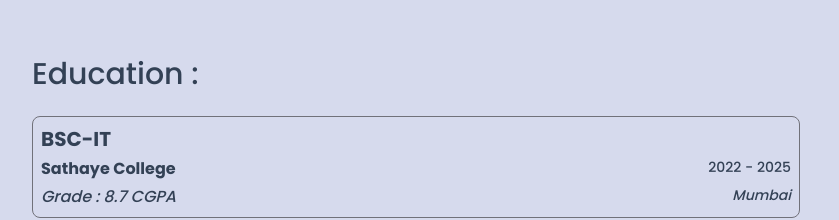
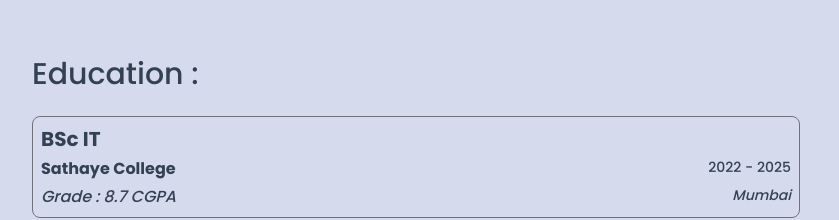
Before and after one commit to vrushabhgawas14/vrushabhgawas14.github.io, a React (Create React App) app: page / in a window 1280 px wide. Shown: the part 1820-2040 px from the top of the page, without its empty margins (224-1063 px from the left). Built offline with nearby package versions, Linux system fonts and the light colour scheme; a web font is replaced by a local one.

Commit message:
Token Updated

```diff
--- a/src/constants/AboutDetails.tsx
+++ b/src/constants/AboutDetails.tsx
@@ -21,7 +21,7 @@ export const workDetails = [
 
 export const educationDetails = [
   {
-    position: "BSC-IT",
+    position: "BSc IT",
     company: "Sathaye College",
     duration: "2022 - 2025",
     grade: "8.7 CGPA",
```
